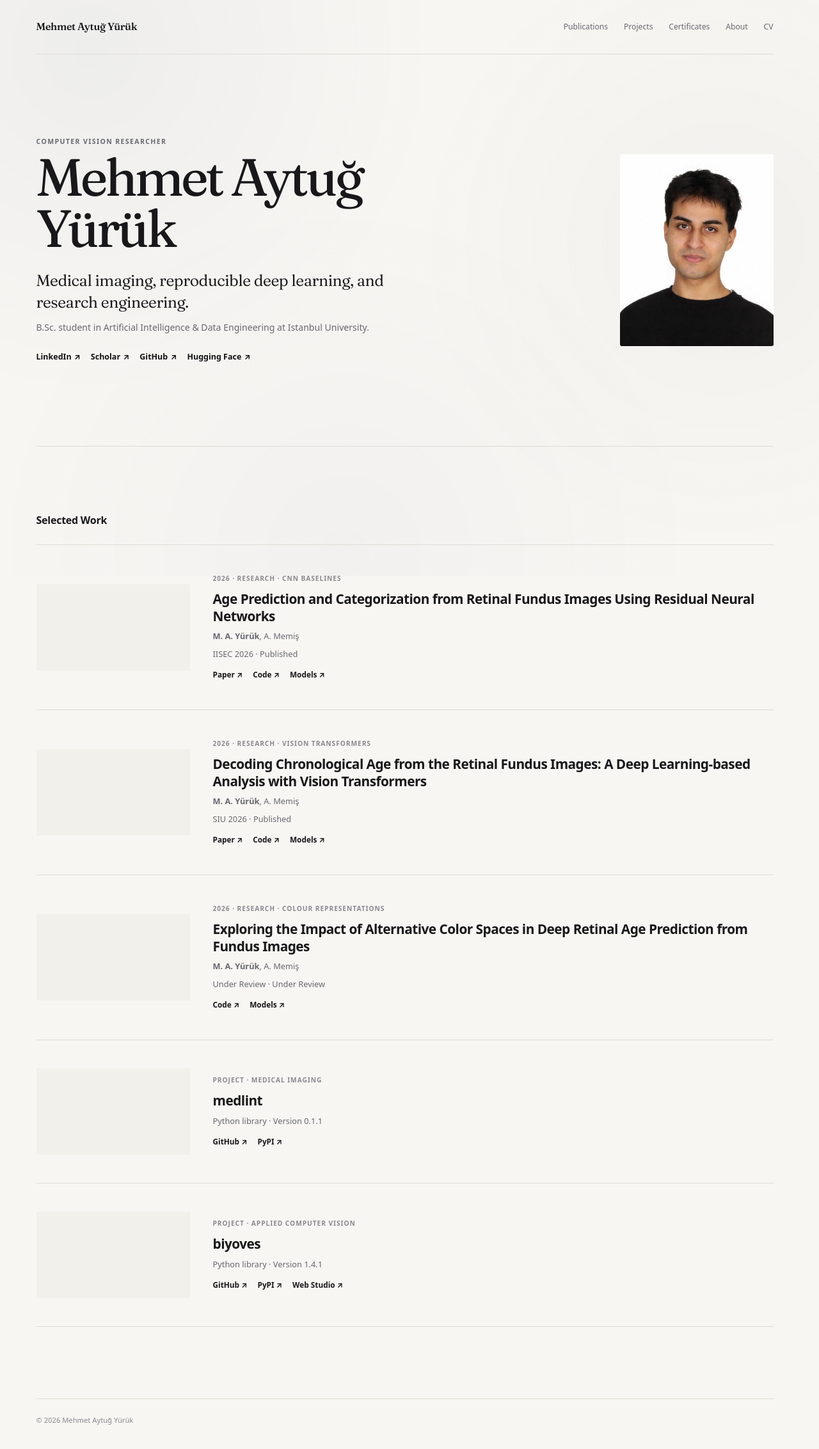
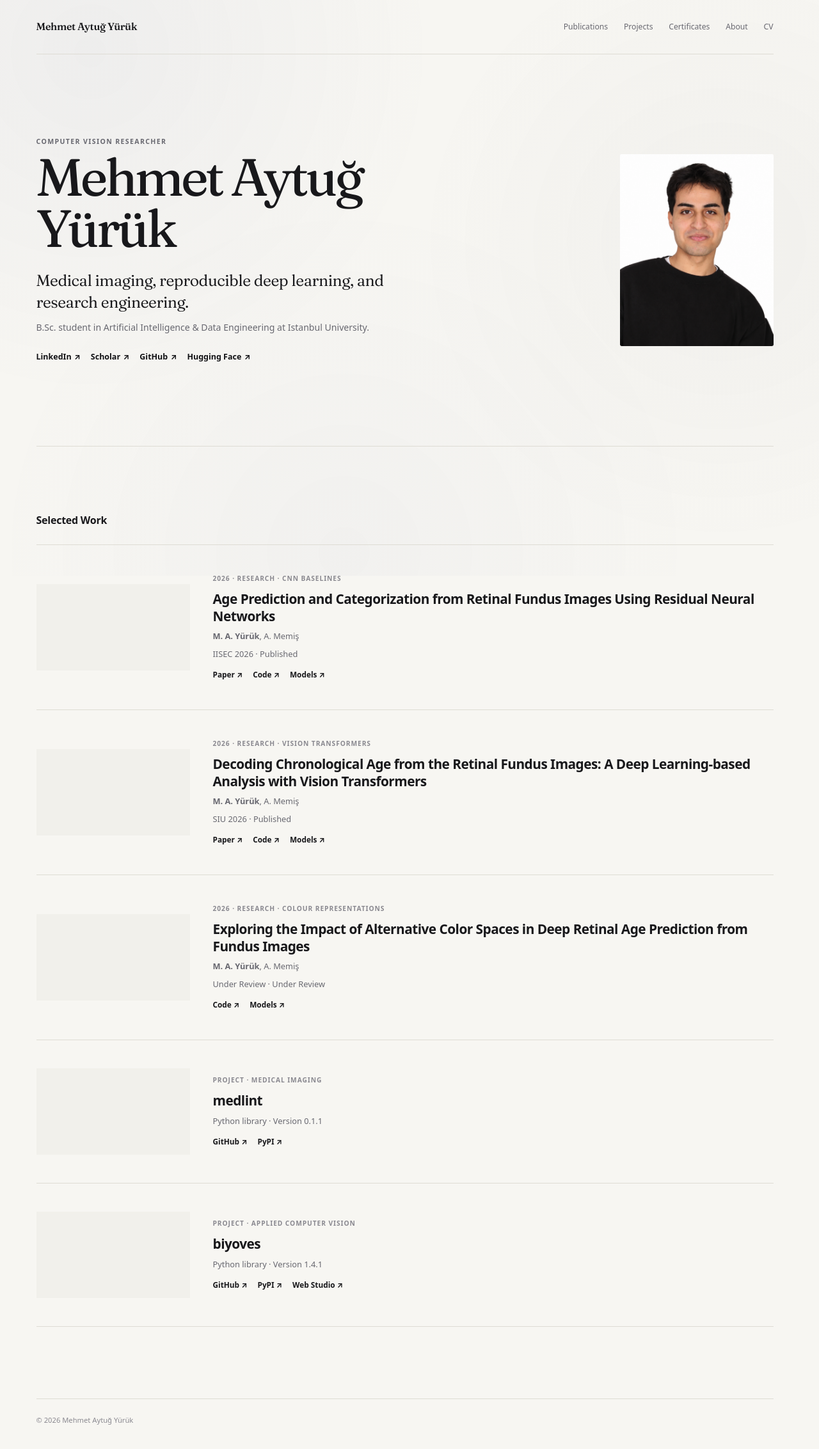
Before and after one commit to mehmetaytugyuruk/mehmetaytugyuruk.github.io, a Jekyll site: the page built from index.html, in a window 1280 px wide. Shown: the whole page at 64% size. Built offline with Jekyll 4.4.1, drawn with Linux system fonts in a browser that asks for light colours.

Commit message:
Update profile portrait

```diff
--- a/_data/profile.yml
+++ b/_data/profile.yml
@@ -8,7 +8,7 @@ institution: Istanbul University
 education_period: 2024–2028 · Expected
 location: Istanbul, Türkiye
 email: yurukmehmetaytug@gmail.com
-portrait: /photo.jpeg
+portrait: /photo.png
 portrait_alt: Portrait of Mehmet Aytuğ Yürük
 cv: /cv.pdf
 profiles:
--- a/tools/og-card.html
+++ b/tools/og-card.html
@@ -29,7 +29,7 @@
     font-size:20px;color:#2E3A8C;letter-spacing:0.04em;
   }
 </style></head><body>
-  <img class="portrait" src="/photo.jpeg" alt="">
+  <img class="portrait" src="/photo.png" alt="">
   <div>
     <div class="name">Mehmet Aytuğ Yürük</div>
     <div class="role">Computer Vision Researcher · Istanbul University<br>B.Sc. in Artificial Intelligence &amp; Data Engineering</div>
```
Also changed, not shown: photo.jpeg (deleted), photo.png (added).
